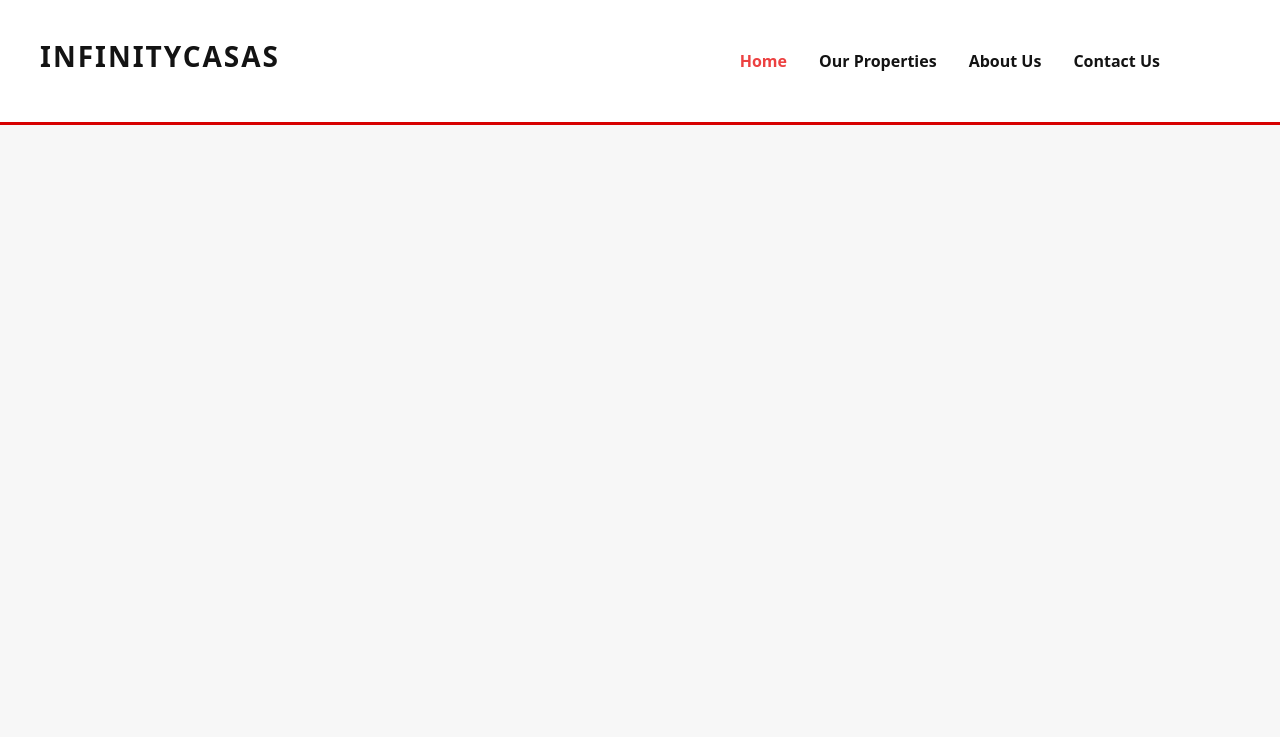
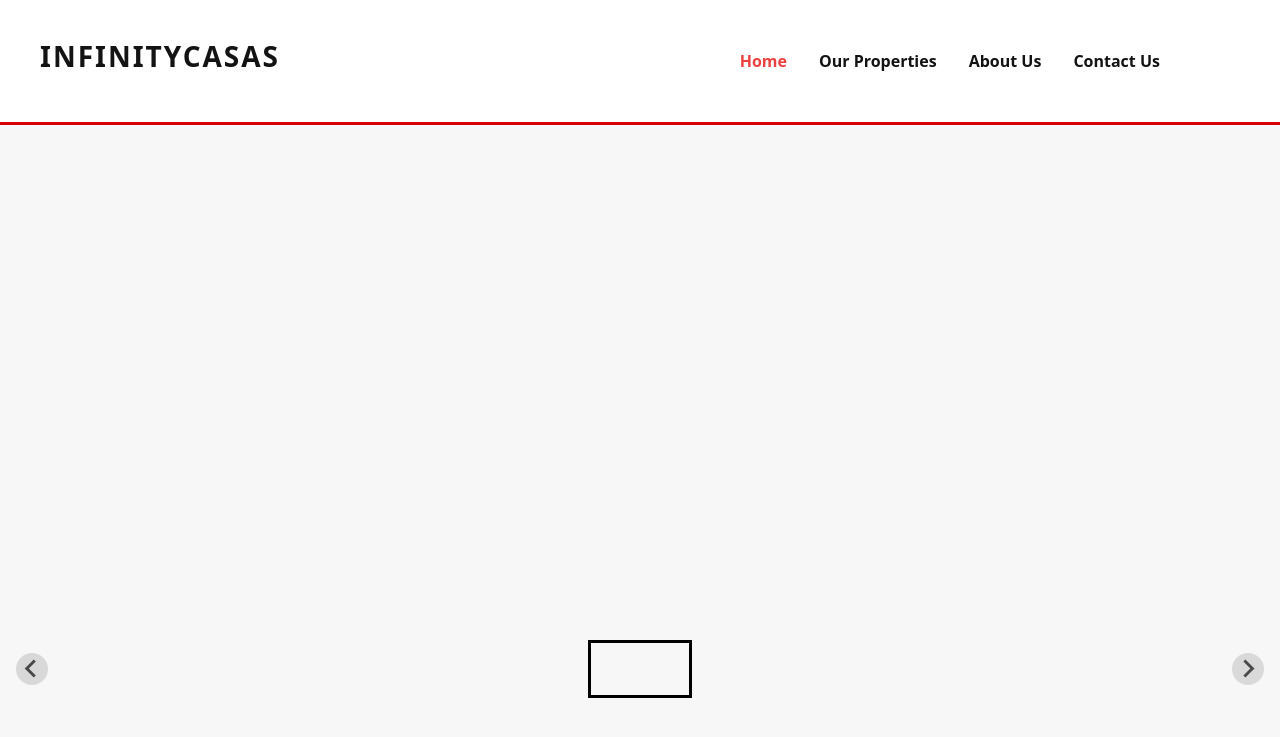
Before and after one commit to danielclements/infinity-casas, a Django app: template properies/templates/properies/propertyPage.html in a window 1280 px wide. Shown: the top 737 px of the page. Run offline with Django 3.2, Linux system fonts and the light colour scheme; the template is opened without the code that fills it, so the values that code supplies are empty; some libraries are stand-ins or nearby versions.

Commit message:
added basic image carousel using splide.js will update as the property detail page is updated

```diff
--- a/properies/templates/properies/propertyPage.html
+++ b/properies/templates/properies/propertyPage.html
@@ -3,8 +3,36 @@
 
 {% block extra_css %}
     <link rel="stylesheet" href="{% static 'properies/css/properties.css' %}">
+    <link rel="stylesheet" href="https://cdn.jsdelivr.net/npm/@splidejs/splide@4.0.6/dist/css/splide.min.css">
+{% endblock %}
+{% block extra_javascript %}
+    <script src="https://cdn.jsdelivr.net/npm/@splidejs/splide@4.0.6/dist/js/splide.min.js"></script>
+    <script src="{% static 'properies/javascript/properties.js' %}"></script>
 {% endblock %}
 
 {% block content %}
 
+
+<section class="splide" aria-label="Splide Basic HTML Example" id="main-slider">
+    <div class="splide__slider">
+        <div class="splide__track">
+            <ul class="splide__list">
+                <li class="splide__slide"><img src="{{ property.main_image.url }}" alt=""></li>
+                <li class="splide__slide"><img src="{{ property.pool_image.url }}" alt=""></li>
+                <li class="splide__slide"><img src="{{ property.living_room_image.url }}" alt=""></li>
+            </ul>
+        </div>
+    </div>
+  </section>
+  <section class="splide" aria-label="Splide Basic HTML Example" id="thumbnail-slider">
+    <div class="splide__slider">
+        <div class="splide__track">
+            <ul class="splide__list">
+                <li class="splide__slide"><img src="{{ property.main_image.url }}" alt=""></li>
+                <li class="splide__slide"><img src="{{ property.pool_image.url }}" alt=""></li>
+                <li class="splide__slide"><img src="{{ property.living_room_image.url }}" alt=""></li>
+            </ul>
+        </div>
+    </div>
+  </section>
 {% endblock content %}
--- a/templates/base.html
+++ b/templates/base.html
@@ -41,6 +41,8 @@
 
         {% endblock %}
 
+      {% block extra_javascript %}
+      {% endblock %}
     <title>InfinityCasas {% block extra_title %}{% endblock %}</title>
 
 </head>
```
Also changed, not shown: properies/static/properies/javascript/properties.js (+34 -0 lines).
